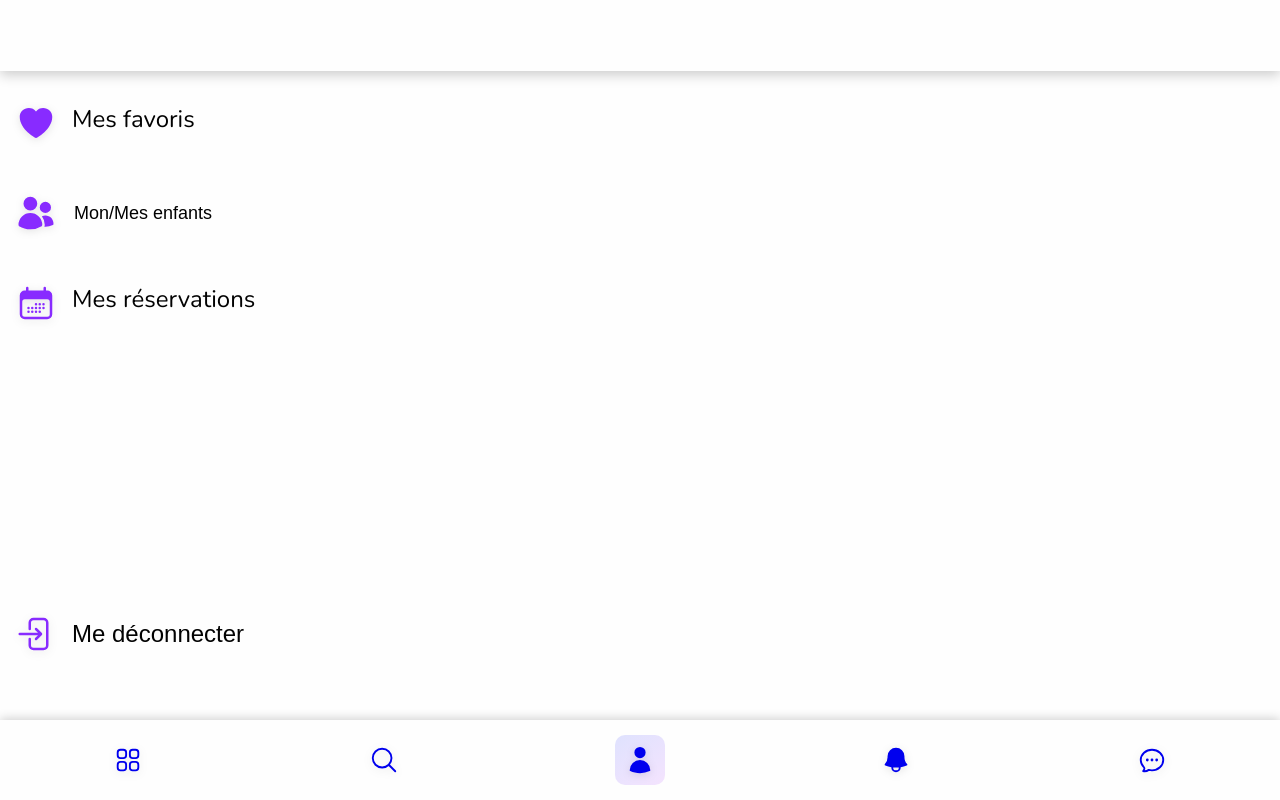
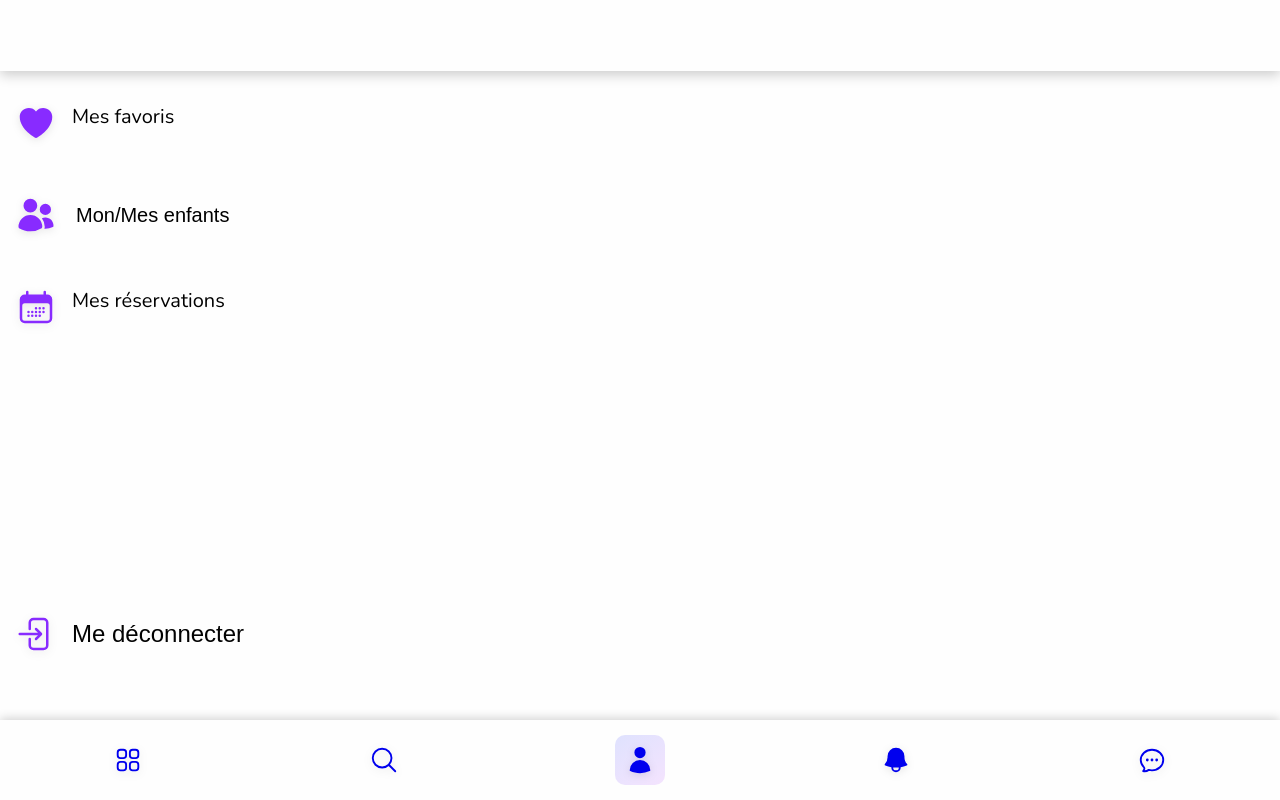
Before and after one commit to WildCodeSchool/Lyon-JS-09-23-P3-airnbb, a React (Vite) app in the folder frontend/: page /home/account in a window 1280 px wide. Built offline with nearby package versions, Linux system fonts and the light colour scheme; no server answers; sample sign-in values are in the browser's storage.

Commit message:
+ minor style changes

```diff
--- a/frontend/src/components/Navbar/Navbar.jsx
+++ b/frontend/src/components/Navbar/Navbar.jsx
@@ -1,4 +1,7 @@
+// react-router
 import { NavLink } from "react-router-dom";
+
+// styles
 import "./Navbar.css";
 // library
 import { UserIcon, BellIcon } from "@heroicons/react/24/solid";
--- a/frontend/src/pages/main/styles/Account.css
+++ b/frontend/src/pages/main/styles/Account.css
@@ -19,6 +19,11 @@ header > h3 {
 .option {
   display: flex;
   padding: 1em;
+}
+
+.option p,
+.option button {
+  font-size: 1.25rem;
 }
 
 .optionLogOut {
--- a/frontend/src/pages/main/styles/ChildList.css
+++ b/frontend/src/pages/main/styles/ChildList.css
@@ -18,6 +18,7 @@
 }
 .childrenSectionContainer .childList {
   overflow-y: scroll;
+  z-index: 1;
 }
 .childrenSectionContainer a {
   display: flex;
```
